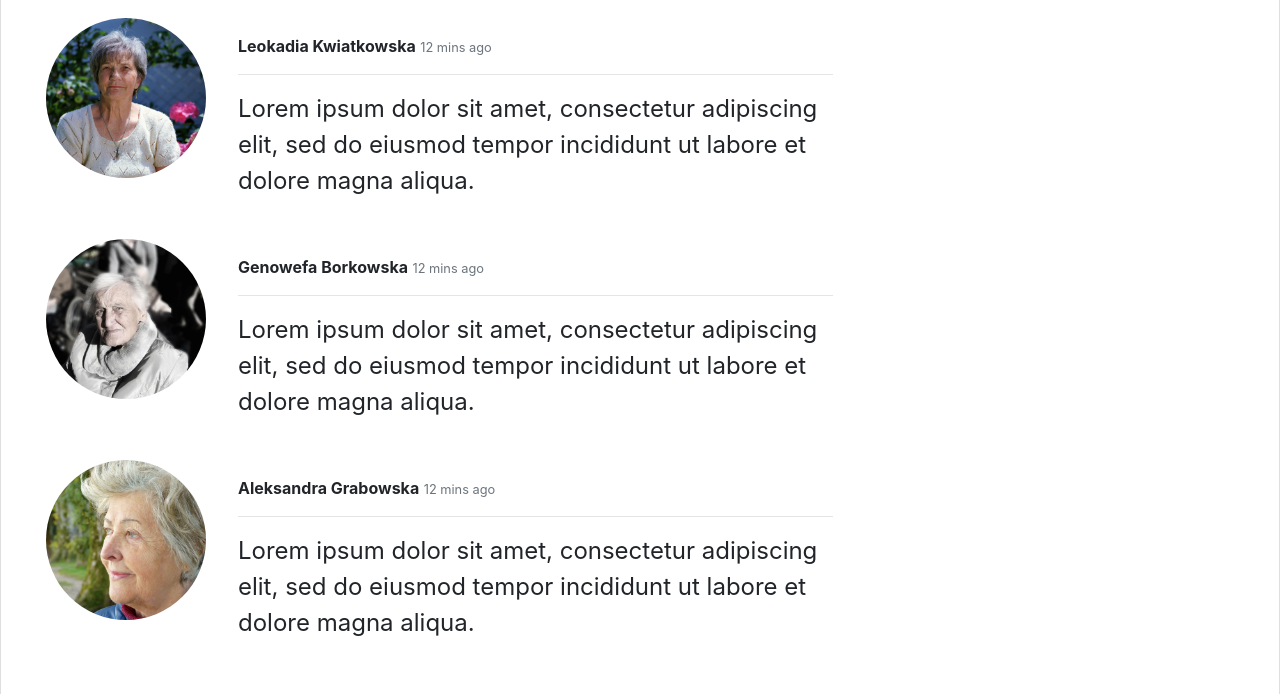
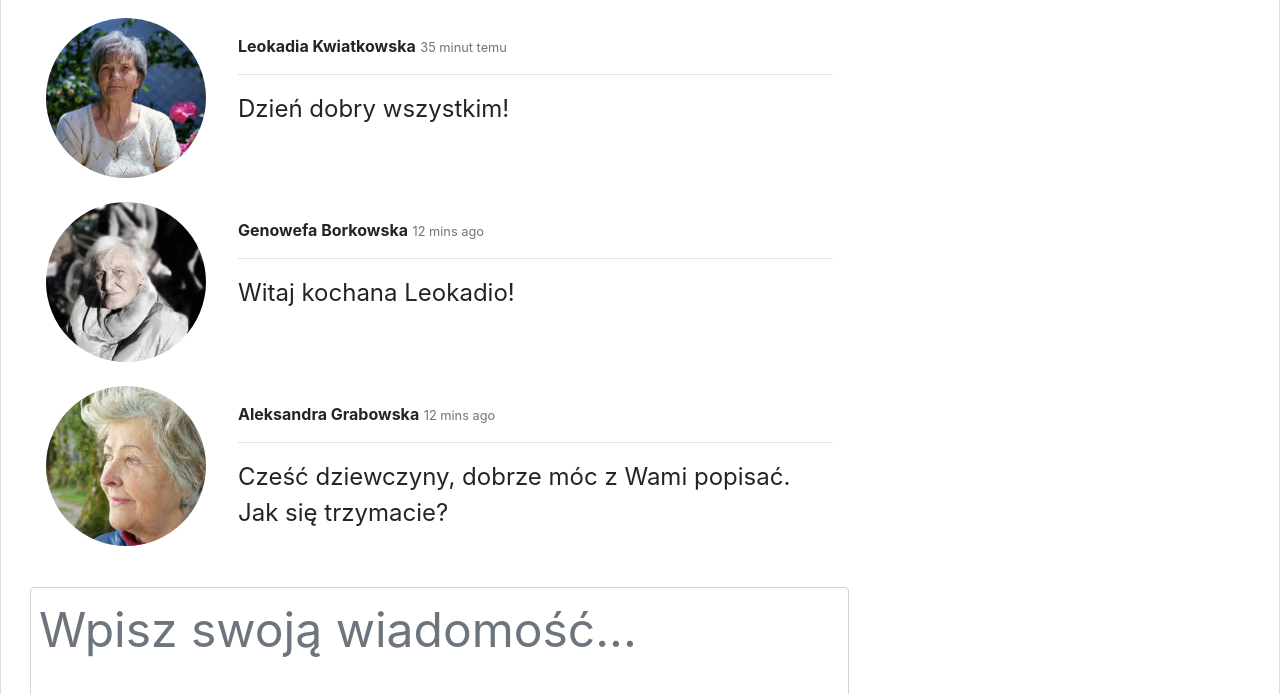
Before and after one commit to jQubz/wKontakcie, a plain HTML site: page public_html/czat.html in a window 1280 px wide. Shown: the part 93-787 px from the top of the page. Drawn offline with nearby package versions, Linux system fonts and the light colour scheme.

Commit message:
Added dialogue

```diff
--- a/public_html/czat.html
+++ b/public_html/czat.html
@@ -10,6 +10,7 @@
     <style>
         .avatar { height: 10em;}
         .chatmsg { font-size: x-large;}
+        .chat-body { width: 100%; }
     </style>
     <title>W Kontakcie - Chat</title>
   </head>
@@ -33,12 +34,11 @@
               <div class="chat-body white p-3 ml-2 z-depth-1">
                 <div class="header">
                   <strong class="primary-font">Leokadia Kwiatkowska</strong>
-                  <small class="pull-right text-muted"><i class="far fa-clock"></i> 12 mins ago</small>
+                  <small class="pull-right text-muted"><i class="far fa-clock"></i> 35 minut temu</small>
                 </div>
                 <hr class="w-100">
                 <p class="mb-0 chatmsg">
-                  Lorem ipsum dolor sit amet, consectetur adipiscing elit, sed do eiusmod tempor incididunt ut
-                  labore et dolore magna aliqua.
+                  Dzień dobry wszystkim!
                 </p>
               </div>
             </li>
@@ -51,8 +51,7 @@
                 </div>
                 <hr class="w-100">
                 <p class="mb-0 chatmsg">
-                  Lorem ipsum dolor sit amet, consectetur adipiscing elit, sed do eiusmod tempor incididunt ut
-                  labore et dolore magna aliqua.
+                  Witaj kochana Leokadio!
                 </p>
               </div>
             </li>
@@ -65,8 +64,7 @@
                 </div>
                 <hr class="w-100">
                 <p class="mb-0 chatmsg">
-                  Lorem ipsum dolor sit amet, consectetur adipiscing elit, sed do eiusmod tempor incididunt ut
-                  labore et dolore magna aliqua.
+                  Cześć dziewczyny, dobrze móc z Wami popisać. Jak się trzymacie?
                 </p>
               </div>
             </li>
```
